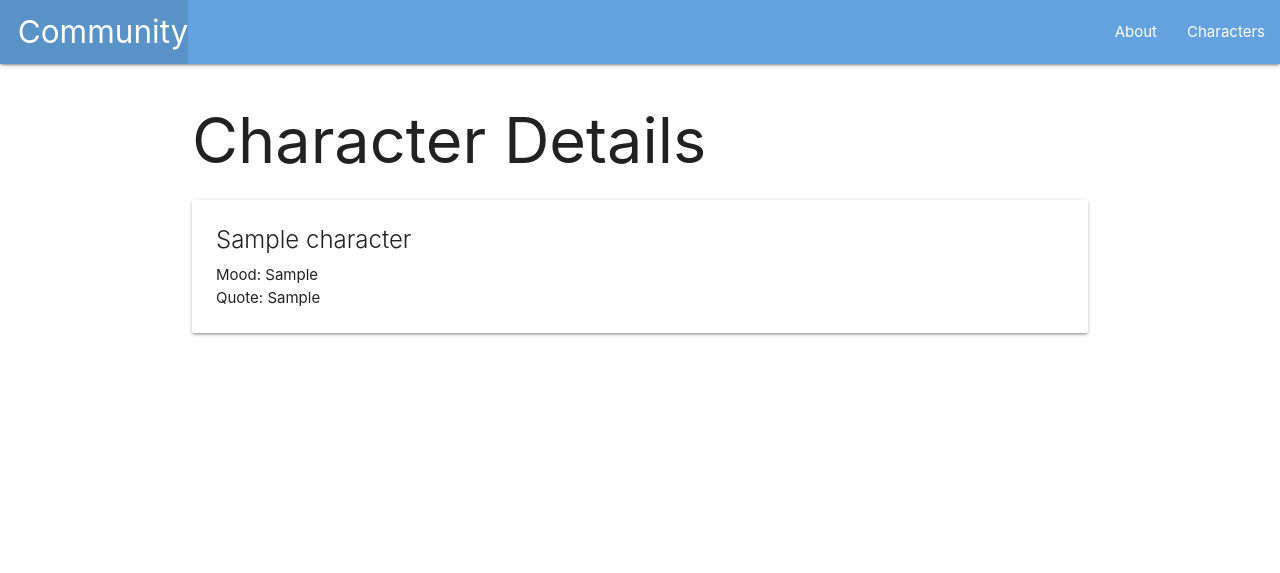
After one commit to iremharnak/community_characters, a Django app: template main_app/templates/characters/detail.html in a window 1280 px wide. The commit adds this page. Shown: the top 573 px of the page. Run offline with Django 4.2, Linux system fonts and the light colour scheme; the template is opened without the code that fills it: values that come from a table or form of the project are taken from there, others are empty; tables that the repository leaves empty hold one stand-in row (values such as "Sample post").

Commit message:
adding detail functionality

```diff
--- a/main_app/models.py
+++ b/main_app/models.py
@@ -5,3 +5,6 @@ class Character(models.Model):
   name = models.CharField(max_length=100)
   mood = models.CharField(max_length=100)
   quote = models.TextField(max_length=250)
+
+  def __str__(self):
+    return self.name
--- /dev/null
+++ b/main_app/templates/characters/detail.html
@@ -0,0 +1,14 @@
+{% extends 'base.html' %}
+{% block content %}
+
+<h1>Character Details</h1>
+
+<div class="card">
+  <div class="card-content">
+    <span class="card-title">{{ character.name }}</span>
+    <p>Mood: {{ character.mood }}</p>
+    <p>Quote: {{ character.quote }}</p>
+  </div>
+</div>
+
+{% endblock %}
--- a/main_app/templates/characters/index.html
+++ b/main_app/templates/characters/index.html
@@ -4,11 +4,14 @@
   <h1>Characters</h1>
   {% for c in characters %}
     <div class="card">
+      <a href="/characters/{{ character.id }}">
       <div class="card-content">
         <span class="card-title">{{ c.name }}</span>
         <p>Mood: {{ c.mood }}</p>
         <p>Quote: {{ c.quote }}</p>
       </div>
+      </a>
     </div>
   {%endfor %}
+
 {% endblock %}
--- a/main_app/urls.py
+++ b/main_app/urls.py
@@ -4,6 +4,8 @@ from . import views
 urlpatterns = [
   # app level home
   path('',views.home, name='home'),
-  path('about/', views.about),
-  path('characters/',views.index)
+  path('about/', views.about, name='about'),
+  path('characters/',views.index, name='index'),
+  path('/characters/<int:character_id>', views.show, name='show'),
+  path('seed/', views.seed),
 ]
```
Also changed, not shown: main_app/views.py (+14 -12 lines).
